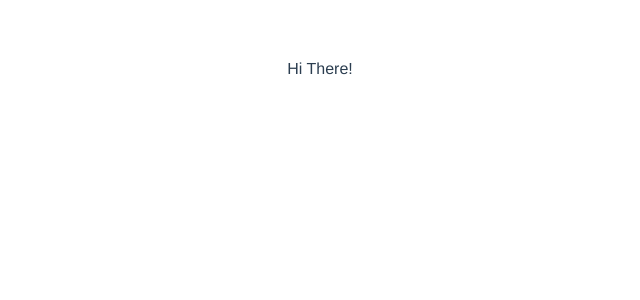
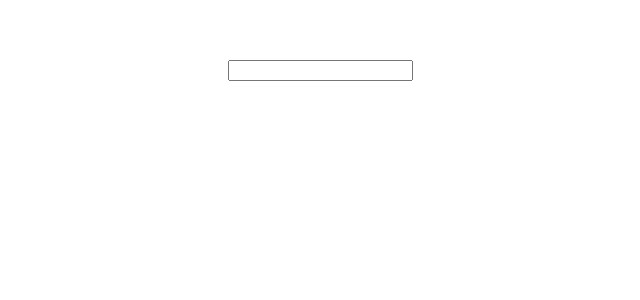
Before and after one commit to ClaFiore/ExploringVue, a Vue app in the folder video-project/: page / in a window 1280 px wide. Shown: the top 300 px of the page, without its empty margins (320-960 px from the left). Built offline with nearby package versions, Linux system fonts and the light colour scheme.

Commit message:
import child component in parent component

```diff
--- a/video-project/src/App.vue
+++ b/video-project/src/App.vue
@@ -3,7 +3,7 @@
 <template>
 <!-- only one div, which can contain other elements -->
   <div id="app">
-    Hi There!
+    <SearchBar></SearchBar>
   </div>
 </template>
 
@@ -19,9 +19,16 @@
 //  computed: {},
 //  methods:{},
 
+
+//import components inside <script> tag
+
+
+import SearchBar from './components/SearchBar'
 export default {
   name: 'App',
-
+  components: {
+    SearchBar
+  }
 
 }
 </script>
--- a/video-project/src/components/SearchBar.vue
+++ b/video-project/src/components/SearchBar.vue
@@ -6,6 +6,9 @@
 
 
 <script>
+    export default {
+        name: "SearchBar"
+    }
 </script>
 
 
```
